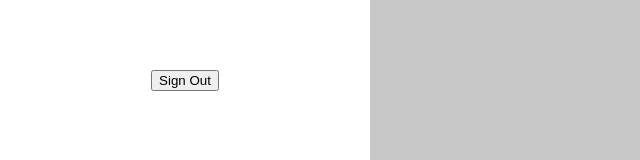
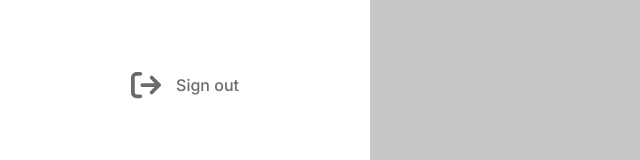
Before and after one commit to Dimonjik777/habit-cracker, a React (Vite) app: page /left-sidebar-preview in a window 1280 px wide. Shown: the part 530-690 px from the top of the page, without its empty margins (0-640 px from the left). Built offline with nearby package versions, Linux system fonts and the light colour scheme; sample sign-in values are in the browser's storage.

Commit message:
Style sign out button

```diff
--- a/src/components/LeftSidebar.tsx
+++ b/src/components/LeftSidebar.tsx
@@ -4,10 +4,10 @@ import ChartIcon from "/src/assets/chart.svg?react";
 import { NavLink } from "react-router";
 import { useUser } from "../contexts/UserContext";
 import styles from "/src/styles/modules/left-sidebar.module.scss";
+import Logout from "/src/assets/logout.svg?react";
 
 export default function LeftSidebar() {
-
-  const {logout} = useUser();
+  const { logout } = useUser();
 
   return (
     <div className={styles.container}>
@@ -35,11 +35,9 @@ export default function LeftSidebar() {
           <h4>Statistics</h4>
         </NavLink>
       </div>
-      <div className={styles.signoutContainer}>
-        <input
-        type="button"
-        value="Sign Out"
-        onClick={() => logout()} />
+      <div className={styles.signoutContainer} onClick={() => logout()}>
+        <Logout />
+        <h4>Sign out</h4>
       </div>
     </div>
   );
--- a/src/styles/modules/left-sidebar.module.scss
+++ b/src/styles/modules/left-sidebar.module.scss
@@ -57,7 +57,27 @@
     }
   }
   .signoutContainer {
+    cursor: pointer;
     position: absolute;
     top: 75%;
+    display: flex;
+    justify-content: space-evenly;
+    align-items: center;
+    gap: 15px;
+    transition: all 0.2s;
+    font-weight: 500;
+    color: var(--secondary-text-color);
+    svg {
+      transition: all 0.2s;
+      width: 30px;
+      height: 30px;
+      fill: var(--secondary-text-color);
+    }
+    &:hover {
+      color: var(--primary-text-color);
+      svg {
+        fill: var(--primary-text-color);
+      }
+    }
   }
 }
```
Also changed, not shown: src/assets/logout.svg (added).
